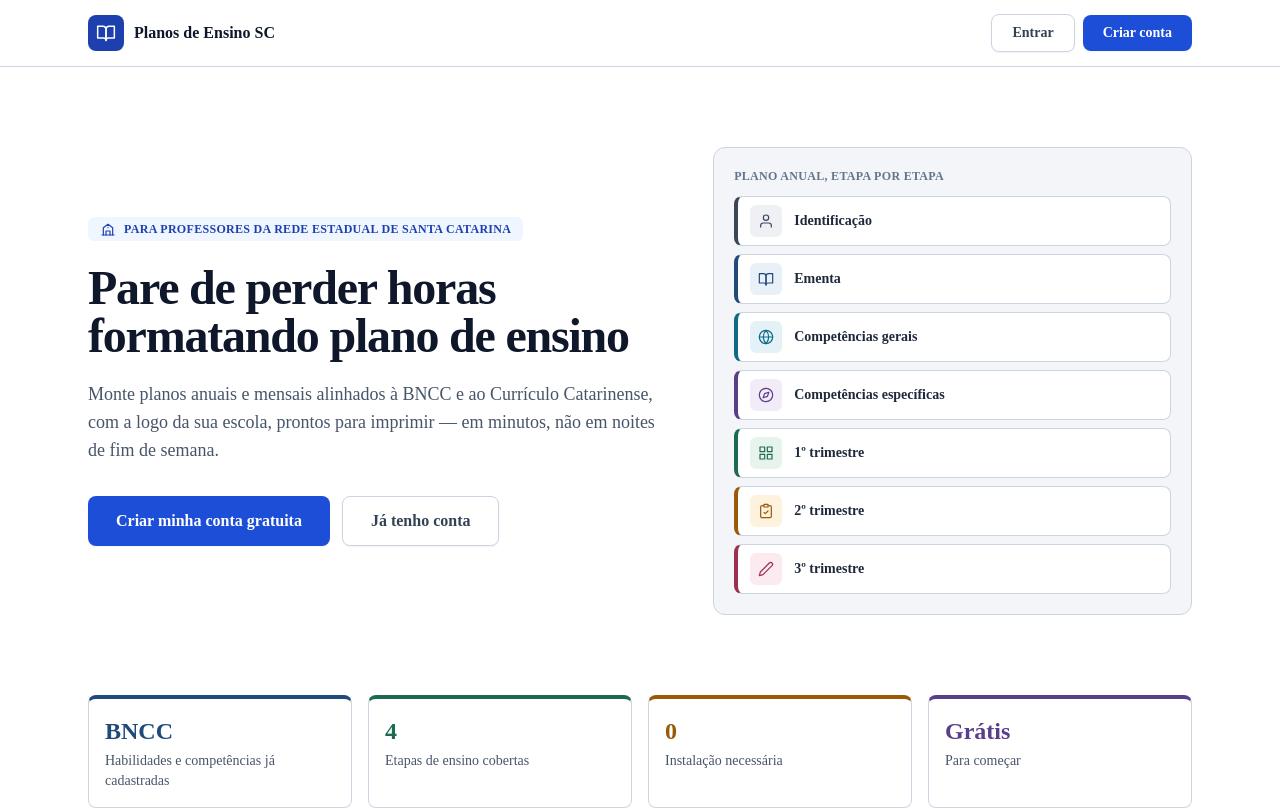
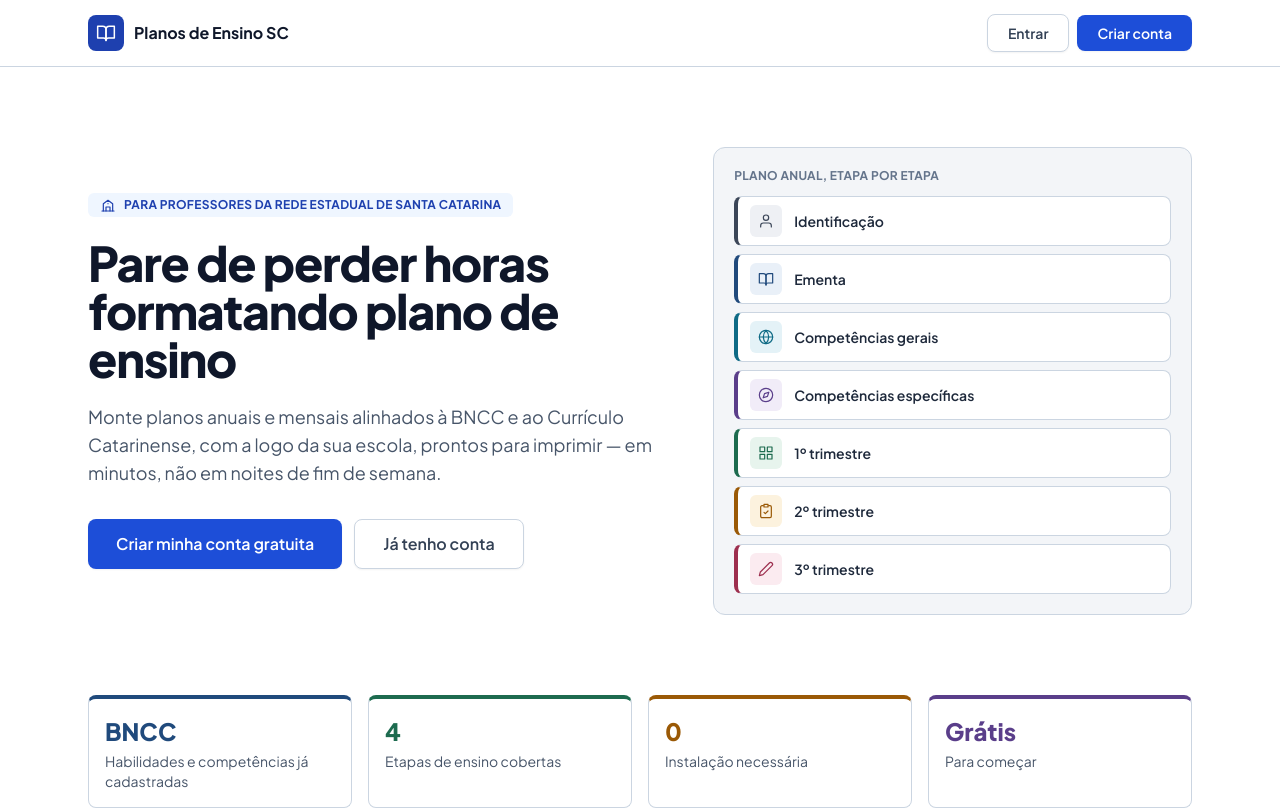
Before and after one commit to wmwelton-wq/plano-de-ensino-sc, a Next.js app: page / in a window 1280 px wide. Shown: the top 810 px of the page. Built offline with nearby package versions, Linux system fonts and the light colour scheme.

Commit message:
Atualizacao

```diff
--- a/src/app/globals.css
+++ b/src/app/globals.css
@@ -3,6 +3,7 @@
 @tailwind utilities;
 
 :root {
+  --font-corpo: var(--font-inter);
   --background: #f3f5f8;
   --foreground: #0f1b2d;
 
@@ -24,6 +25,7 @@
 }
 
 body {
+  font-family: var(--font-inter), ui-sans-serif, system-ui, "Segoe UI", Roboto, Arial, sans-serif;
   color: var(--foreground);
   background: var(--background);
 }
--- a/src/app/layout.tsx
+++ b/src/app/layout.tsx
@@ -1,10 +1,12 @@
 import type { Metadata, Viewport } from "next";
-import { Public_Sans } from "next/font/google";
+import { Plus_Jakarta_Sans } from "next/font/google";
 import "./globals.css";
 
-const fonteCorpo = Public_Sans({
+// O nome da variável (--font-inter) é mantido de propósito: assim a fonte funciona
+// mesmo que o tailwind.config.ts do projeto ainda seja o antigo.
+const fonteCorpo = Plus_Jakarta_Sans({
   subsets: ["latin"],
-  variable: "--font-corpo",
+  variable: "--font-inter",
   display: "swap",
 });
 
```
